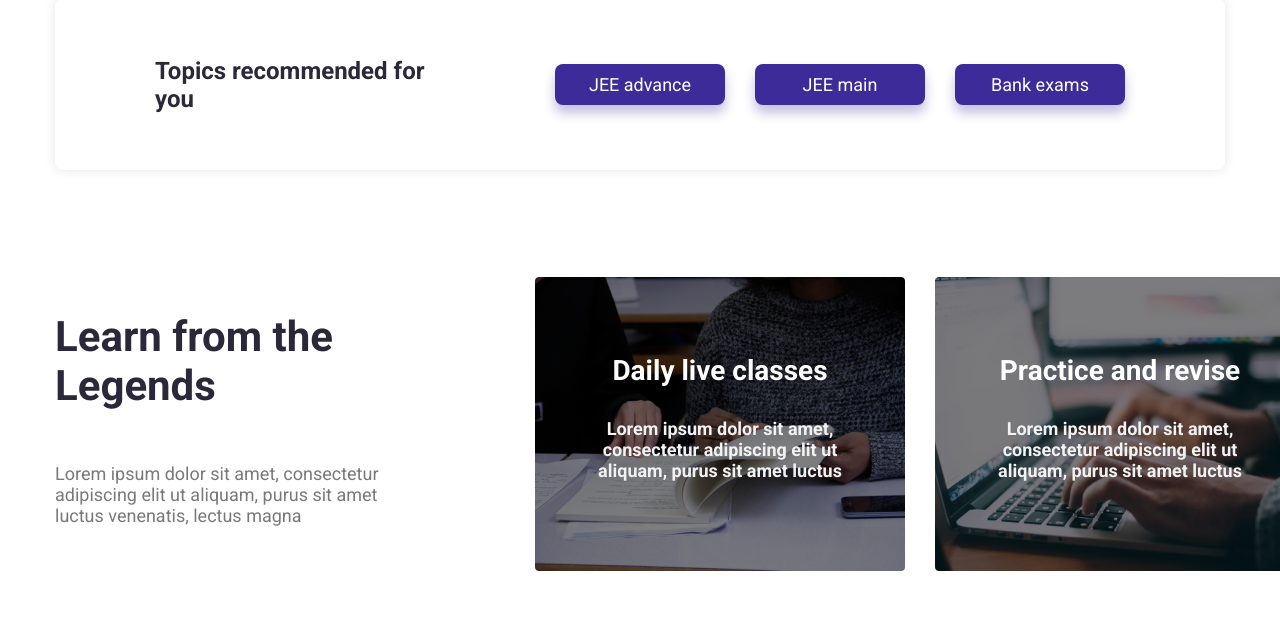
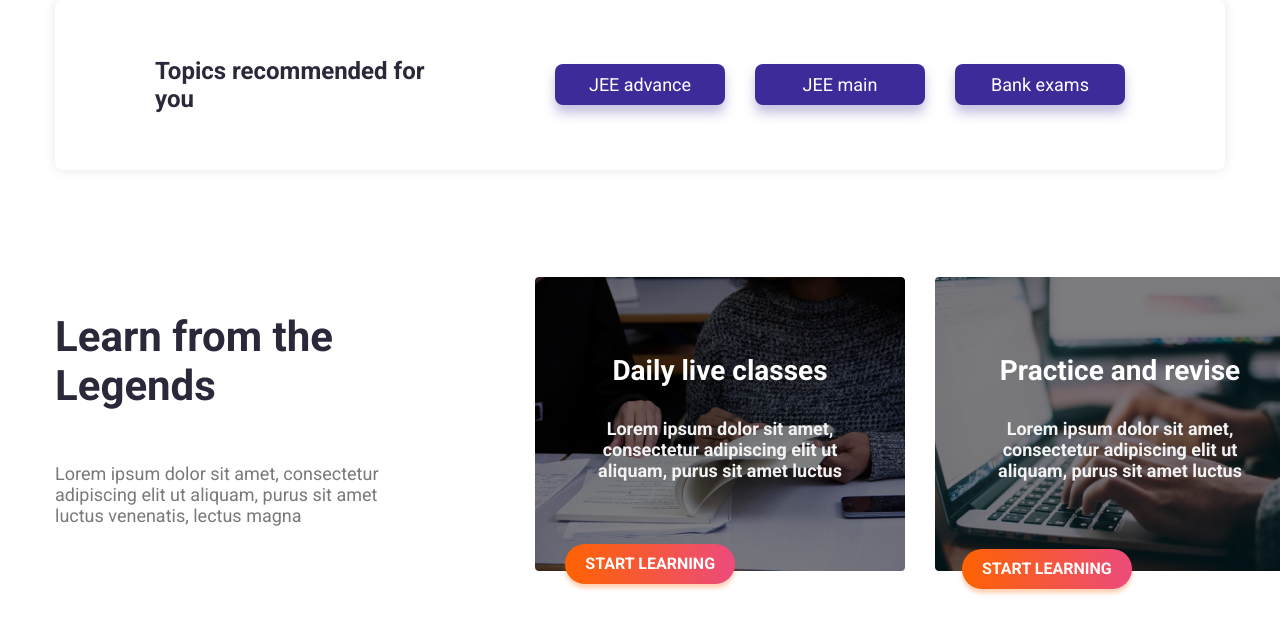
Before and after one commit to A-creater/onlineLearning, a plain HTML site: page index.html in a window 1280 px wide. Shown: the part 809-1433 px from the top of the page. Drawn offline with nearby package versions, Linux system fonts and the light colour scheme.

Commit message:
Добави кнопки картам

```diff
--- a/index.html
+++ b/index.html
@@ -70,22 +70,31 @@
                     <h2 class="legends col-4">Learn from the Legends</h2>
                 </div>
                 <div class="row">
-                    <p class="disciplina__text col-4">Lorem ipsum dolor sit amet, consectetur adipiscing elit ut aliquam, purus sit amet luctus venenatis, lectus magna</p>
+                    <p class="disciplina__text col-4">Lorem ipsum dolor sit amet, consectetur adipiscing elit ut
+                        aliquam, purus sit amet luctus venenatis, lectus magna</p>
 
                 </div>
 
                 <div class="disciplina__card1">
                     <p class="card__text1">Daily live classes</p>
-                   <p class="card__text2">Lorem ipsum dolor sit amet, consectetur adipiscing elit ut aliquam, purus sit amet luctus</p>
+                    <p class="card__text2">Lorem ipsum dolor sit amet, consectetur adipiscing elit ut aliquam, purus sit
+                        amet luctus</p>
 
                 </div>
                 <div class="disciplina__card2">
                     <p class="card__text1">Practice and revise</p>
-                <p class="card__text2">Lorem ipsum dolor sit amet, consectetur adipiscing elit ut aliquam, purus sit amet luctus</p>
+                    <p class="card__text2">Lorem ipsum dolor sit amet, consectetur adipiscing elit ut aliquam, purus sit
+                        amet luctus</p>
+                </div>
+                <div class="row ">
+                    <a href="#" class="disciplina__card-button button col-2">start learning</a>
+                </div>
+                <div class="row ">
+                    <a href="#" class="disciplina__card-button1 button col-2">start learning</a>
+                </div>
 
             </div>
 
-            </div>
         </section>
     </main>
 
--- a/style.css
+++ b/style.css
@@ -238,4 +238,21 @@
     text-align: center;
     color: #F2F2F2;
     margin: 0;
-    }
+}
+
+.disciplina__card-button{
+    display: grid;
+    grid-column: 6/8;
+    z-index: 1;
+    position: relative;
+    bottom: 0rem;
+    left: 6%;
+}
+.disciplina__card-button1{
+    display: grid;
+    grid-column: 10/12;
+    z-index: 1;
+    position: relative;
+    bottom: 3.5rem;
+    left: 4%;
+}
```
Lines whose indentation alone changed are shown as unchanged.
